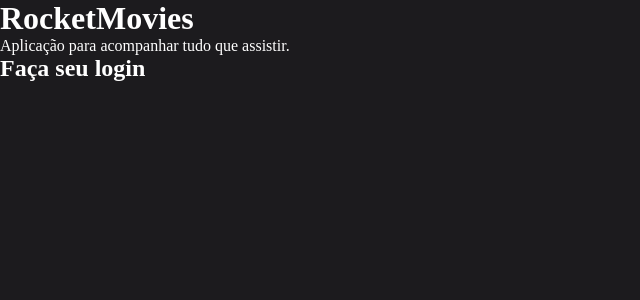
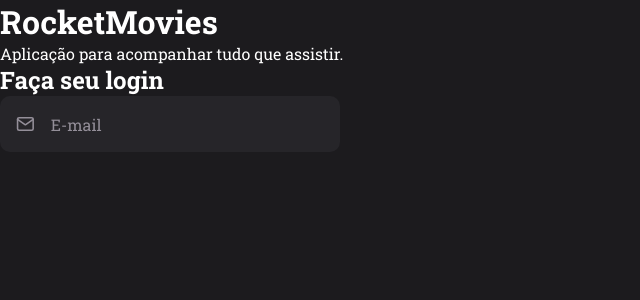
Before and after one commit to mviniciussb/MovieNotes--Frontend, a React (Vite) app: page / in a window 1280 px wide. Shown: the top 300 px of the page, without its empty margins (0-640 px from the left). Built offline with nearby package versions, Linux system fonts and the light colour scheme.

Commit message:
Created input components for the project

```diff
--- a/index.html
+++ b/index.html
@@ -1,6 +1,12 @@
 <!DOCTYPE html>
 <html lang="pt-br">
   <head>
+    <link rel="preconnect" href="https://fonts.googleapis.com" />
+    <link rel="preconnect" href="https://fonts.gstatic.com" crossorigin />
+    <link
+      href="https://fonts.googleapis.com/css2?family=Roboto+Slab:wght@100..900&family=Roboto:ital,wght@0,100;0,300;0,400;0,500;0,700;0,900;1,100;1,300;1,400;1,500;1,700;1,900&display=swap"
+      rel="stylesheet"
+    />
     <meta charset="UTF-8" />
     <meta name="viewport" content="width=device-width, initial-scale=1.0" />
     <title>Movie Notes</title>
--- a/package.json
+++ b/package.json
@@ -12,6 +12,7 @@
   "dependencies": {
     "react": "^18.3.1",
     "react-dom": "^18.3.1",
+    "react-icons": "^5.3.0",
     "styled-components": "^6.1.13"
   },
   "devDependencies": {
--- a/src/components/input/index.jsx
+++ b/src/components/input/index.jsx
@@ -0,0 +1,10 @@
+import { Container } from "./style";
+
+export function Input({ icon: Icon = false , ...rest}){
+    return(
+        <Container>
+            {Icon ? <Icon/> : null}
+            <input {...rest}/>
+        </Container>
+    )
+}
--- a/src/components/input/style.js
+++ b/src/components/input/style.js
@@ -0,0 +1,36 @@
+import styled from "styled-components";
+
+export const Container = styled.div`
+  background-color: ${({ theme }) => theme.COLORS.BACKGROUND_3};
+
+
+  display: flex;
+  align-items: center;
+
+  width: 100%;
+
+  border: none;
+  border-radius: 1rem;
+  padding-left: 1.6rem;
+
+  > input {
+    color: ${({ theme }) => theme.COLORS.WHITE_1};
+
+    height: 5.6rem;
+    width: 100%;
+
+    padding: 1.6rem;
+
+    background: transparent;
+    border: none;
+
+    &::placeholder {
+      color: ${({ theme }) => theme.COLORS.GRAY_2};
+    }
+  }
+
+  > svg {
+    color: ${({ theme }) => theme.COLORS.GRAY_2};
+    font-size: 2rem;
+  }
+`;
--- a/src/pages/signIn/index.jsx
+++ b/src/pages/signIn/index.jsx
@@ -1,4 +1,7 @@
 import { Container, Form } from "./style";
+import { FiMail } from "react-icons/fi";
+
+import { Input } from "../../components/input";
 
 export function SignIn() {
   return (
@@ -10,6 +13,8 @@
 
       <Form>
         <h2>Faça seu login</h2>
+
+        <Input type="text" icon={FiMail} placeholder="E-mail" />
       </Form>
     </Container>
   );
--- a/src/styles/global.js
+++ b/src/styles/global.js
@@ -1,8 +1,6 @@
 import { createGlobalStyle } from "styled-components";
 
 export const GlobalStyle = createGlobalStyle`
-
-    @import url('https://fonts.googleapis.com/css2?family=Roboto+Slab:wght@100..900&family=Roboto:ital,wght@0,100;0,300;0,400;0,500;0,700;0,900;1,100;1,300;1,400;1,500;1,700;1,900&display=swap');
 
     :root{
         font-size: 62.5%;
```
Also changed, not shown: 1 other file (tests, documents, lock files or other folders).
